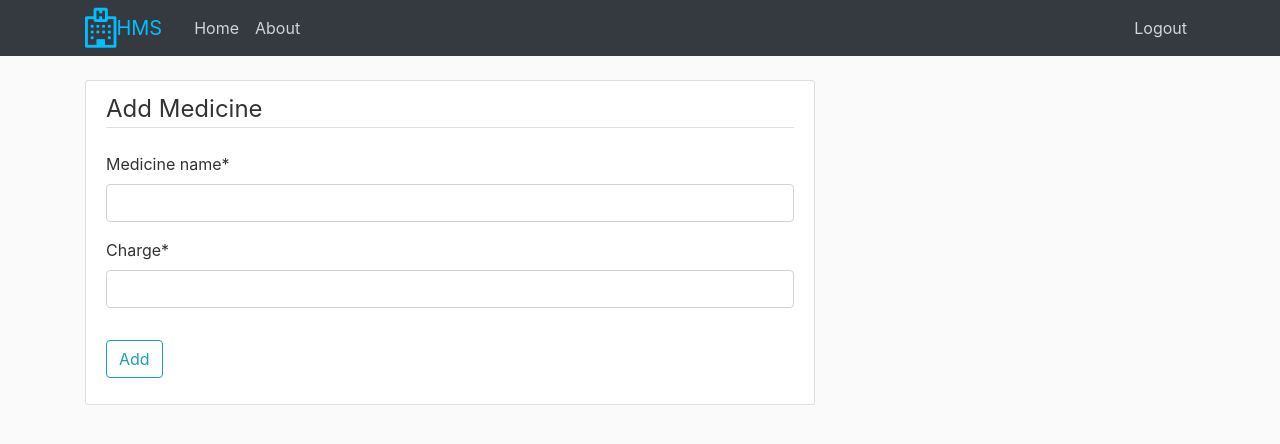
After one commit to ayushipandya89/Hospital-Management-System, a Django app: page /medicine/ in a window 1280 px wide. The commit adds this page. Shown: the top 444 px of the page. Run offline with Django 4.2, Linux system fonts and the light colour scheme; a user stored in the database is signed in; tables that the repository leaves empty hold one stand-in row (values such as "Sample post"); some libraries are stand-ins or nearby versions.

Commit message:
add medicine

```diff
--- a/users/admin.py
+++ b/users/admin.py
@@ -1,6 +1,6 @@
 from django.contrib import admin
 
-from .models import CustomUser, Patient, Staff, Feedback, Prescription, Emergency
+from .models import CustomUser, Patient, Staff, Feedback, Emergency, Medicine, Prescription
 
 admin.site.register(CustomUser)
 admin.site.register(Staff)
@@ -8,3 +8,4 @@ admin.site.register(Patient)
 admin.site.register(Feedback)
 admin.site.register(Prescription)
 admin.site.register(Emergency)
+admin.site.register(Medicine)
--- a/users/forms.py
+++ b/users/forms.py
@@ -2,7 +2,7 @@ from django import forms
 from django.contrib.auth.forms import UserCreationForm
 from django.core.exceptions import ValidationError
 
-from .models import CustomUser, Patient, Staff, Feedback, Prescription, Emergency
+from .models import CustomUser, Patient, Staff, Feedback, Emergency, Medicine, Prescription
 
 
 class UserRegisterForm(UserCreationForm):
@@ -80,14 +80,21 @@ class PrescriptionForm(forms.ModelForm):
 
     class Meta:
         model = Prescription
-        fields = ['patient', 'medicine', 'time', 'dose']
-        widgets = {
-            'time': forms.TimeInput(format='%H:%M'),
-        }
+        fields = ['patient', 'medicine', 'count']
 
-    # def __init__(self, *args, **kwargs):
-    #     super(PrescriptionForm, self).__init__(*args, **kwargs)
-    #     self.fields['patient'].queryset = Admit.objects.filter(out_date__isnull=True)
+    def clean(self):
+        cleaned_data = super().clean()
+        fetch_medicine = cleaned_data.get("medicine")
+        fetch_count = cleaned_data.get("count")
+        query = Medicine.objects.filter(medicine_name=fetch_medicine)
+        if not query:
+            raise ValidationError(
+                "You can not prescribe this medicine....please add the medicine first"
+            )
+        if fetch_count <= 0:
+            raise ValidationError(
+                "count can not be less than zero"
+            )
 
 
 class PrescriptionUpdateForm(forms.ModelForm):
@@ -97,7 +104,21 @@ class PrescriptionUpdateForm(forms.ModelForm):
 
     class Meta:
         model = Prescription
-        fields = ['medicine', 'time', 'dose']
+        fields = ['medicine', 'count']
+
+    def clean(self):
+        cleaned_data = super().clean()
+        fetch_medicine = cleaned_data.get("medicine")
+        fetch_count = cleaned_data.get("count")
+        query = Medicine.objects.filter(medicine_name=fetch_medicine)
+        if not query:
+            raise ValidationError(
+                "You can not prescribe this medicine....please add the medicine first"
+            )
+        if fetch_count <=0:
+            raise ValidationError(
+                "count can not be less than zero"
+            )
 
 
 class EmergencyForm(forms.ModelForm):
@@ -112,3 +133,23 @@ class EmergencyForm(forms.ModelForm):
     def __init__(self, *args, **kwargs):
         super(EmergencyForm, self).__init__(*args, **kwargs)
         self.fields['staff'].queryset = Staff.objects.filter(is_approve=True).filter(is_available=True)
+
+
+class MedicineForm(forms.ModelForm):
+    """
+    class for creating form for adding medicine
+    """
+
+    class Meta:
+        model = Medicine
+        fields = ['medicine_name', 'charge']
+
+
+class MedicineUpdateForm(forms.ModelForm):
+    """
+    This class is used to update fields of medicine table.
+    """
+
+    class Meta:
+        model = Medicine
+        fields = ['medicine_name', 'charge']
--- a/users/models.py
+++ b/users/models.py
@@ -90,8 +90,7 @@ class Prescription(models.Model):
     patient = models.ForeignKey(Patient, on_delete=models.CASCADE)
     staff = models.ForeignKey(Staff, on_delete=models.CASCADE)
     medicine = models.CharField(max_length=500)
-    time = models.TimeField(help_text='Please use that format:%H:%M....for example= 09:00')
-    dose = models.IntegerField()
+    count = models.IntegerField()
 
 
 class Emergency(models.Model):
@@ -102,4 +101,12 @@ class Emergency(models.Model):
     staff = models.ForeignKey(Staff, on_delete=models.CASCADE)
     datetime = models.DateTimeField(default=timezone.now)
     disease = models.CharField(max_length=500)
-    charge = models.IntegerField()
+    charge = models.DecimalField(max_digits=10, decimal_places=2)
+
+
+class Medicine(models.Model):
+    """
+    class for creating table for medicine
+    """
+    medicine_name = models.CharField(max_length=200)
+    charge = models.DecimalField(max_digits=5, decimal_places=2)
--- /dev/null
+++ b/users/templates/users/add_medicine.html
@@ -0,0 +1,17 @@
+{% extends 'Hospital/base.html' %}
+{% load crispy_forms_filters %}
+{% load crispy_forms_tags %}
+{% block content %}
+	<div class="content-section">
+		<form method="POST" enctype="multipart/form-data">
+			{% csrf_token %}
+			<fieldset class="form-group">
+				<legend class="border-bottom mb-4">Add Medicine</legend>
+				{{ form|crispy }}
+			</fieldset>
+			<div class="form-group">
+				<button class="btn btn-outline-info" type='submit'>Add</button>
+			</div>
+		</form>
+	</div>
+{% endblock content %}
--- a/users/templates/users/view_prescription.html
+++ b/users/templates/users/view_prescription.html
@@ -12,8 +12,7 @@
             <th>Staff</th>
             <th>Patient</th>
             <th>Medicine Name</th>
-            <th>Time</th>
-            <th>Dose</th>
+            <th>Count</th>
 
 
             </tr>
@@ -23,8 +22,7 @@
                 <td>{{ pre.staff }}</td>
                 <td>{{ pre.patient.patient }}</td>
                 <td>{{ pre.medicine }}</td>
-                <td>{{ pre.time }}</td>
-                <td>{{ pre.dose }}</td>
+                <td>{{ pre.count }}</td>
                 <td> <a href="{% url 'update-prescription' pre.id %}""><button type="button" class="btn btn-outline-secondary">Update</button></td>
               </tr>
             {% endfor %}
--- a/users/urls.py
+++ b/users/urls.py
@@ -2,7 +2,7 @@ from django.urls import path, include
 from . import views as user_views
 from django.contrib.auth import views as auth_views
 
-from .views import ViewUser, ViewStaff, ViewFeedback, ViewEmergency
+from .views import ViewUser, ViewStaff, ViewFeedback, ViewEmergency, ViewMedicine, ViewPrescription
 
 urlpatterns = [
     path('register/', user_views.Register.as_view(), name='register'),
@@ -25,10 +25,13 @@ urlpatterns = [
     path('view_user/', ViewUser.as_view(), name='view-user'),
     path('view_staff/', ViewStaff.as_view(), name='view-staff'),
     path('prescription/', user_views.PatientPrescription.as_view(), name='prescription'),
-    path('view_prescription/', ViewEmergency.as_view(), name='view-prescription'),
+    path('view_prescription/', ViewPrescription.as_view(), name='view-prescription'),
     path('<pk>/update_prescription/', user_views.PrescriptionUpdate.as_view(), name='update-prescription'),
     path('emergency/', user_views.EmergencyCase.as_view(), name='emergency'),
     path('view_emergency/', ViewEmergency.as_view(), name='view-emergency'),
+    path('medicine/', user_views.AddMedicine.as_view(), name='add-medicine'),
+    path('<pk>/update_medicine/', user_views.MedicineUpdate.as_view(), name='update-medicine'),
+    path('view_medicine/', ViewMedicine.as_view(), name='view-medicine'),
     path('feedback/', user_views.EnterFeedback.as_view(), name='feedback'),
     path('view_feedback/', ViewFeedback.as_view(), name='view-feedback'),
     path('', include('Hospital.urls')),
--- a/users/views.py
+++ b/users/views.py
@@ -4,9 +4,9 @@ from django.shortcuts import redirect, render, get_object_or_404
 from django.urls import reverse, reverse_lazy
 from django.views.generic import CreateView, UpdateView, DeleteView, ListView
 from .forms import UserRegisterForm, UserUpdateForm, PatientRegistrationForm, StaffUpdateForm, FeedbackForm, \
-    PrescriptionForm, PrescriptionUpdateForm, EmergencyForm
+    EmergencyForm, MedicineForm, MedicineUpdateForm, PrescriptionForm, PrescriptionUpdateForm
 
-from .models import CustomUser, Patient, Staff, Feedback, Prescription, Emergency
+from .models import CustomUser, Patient, Staff, Feedback, Emergency, Medicine, Prescription
 
 
 class Register(SuccessMessageMixin, CreateView):
@@ -222,7 +222,7 @@ class PrescriptionUpdate(SuccessMessageMixin, UpdateView):
         return query_set
 
     def get_success_url(self):
-        return reverse('Hospital-home')
+        return reverse('view-prescription')
 
 
 class ViewPrescription(ListView):
@@ -271,7 +271,7 @@ class ViewEmergency(ListView):
     """
     class for view the list of emergency cases
     """
-    model = Prescription
+    model = Emergency
     template_name = 'users/view_emergency.html'
     context_object_name = 'emergency'
 
@@ -286,3 +286,70 @@ class ViewEmergency(ListView):
 
     def user_has_permissions(self, request):
         return self.request.user.is_superuser
+
+
+class AddMedicine(CreateView, SuccessMessageMixin):
+    """
+    class for adding medicines
+    """
+    form_class = MedicineForm
+    template_name = 'users/add_medicine.html'
+
+    def dispatch(self, request, *args, **kwargs):
+        if self.user_has_permissions(request):
+            return super(AddMedicine, self).dispatch(
+                request, *args, **kwargs)
+        return render(request, 'appointment/not_admin.html')
+
+    def user_has_permissions(self, request):
+        return request.user.role == 'D'
+
+    def get_success_url(self):
+        messages.success(self.request, f"Medicine added successfully")
+        return reverse("Hospital-home")
+
+
+class ViewMedicine(ListView):
+    """
+    class for view the list of medicine
+    """
+    model = Medicine
+    template_name = 'users/view_medicine.html'
+    context_object_name = 'medicine'
+
+    def get_queryset(self):
+        return self.model.objects.all().order_by('id')
+
+    def dispatch(self, request, *args, **kwargs):
+        if self.user_has_permissions(request):
+            return super(ViewMedicine, self).dispatch(
+                request, *args, **kwargs)
+        return render(request, 'appointment/not_admin.html')
+
+    def user_has_permissions(self, request):
+        return request.user.role == 'D'
+
+
+class MedicineUpdate(SuccessMessageMixin, UpdateView):
+    """
+    This class is for update the medicine information.
+    """
+    form_class = MedicineUpdateForm
+    template_name = 'users/medicine_update.html'
+    success_message = "Your medicine was updated successfully"
+
+    def get_queryset(self):
+        query_set = Medicine.objects.filter(id=self.kwargs['pk'])
+        return query_set
+
+    def get_success_url(self):
+        return reverse('view-medicine')
+
+    def dispatch(self, request, *args, **kwargs):
+        if self.user_has_permissions(request):
+            return super(MedicineUpdate, self).dispatch(
+                request, *args, **kwargs)
+        return render(request, 'appointment/not_admin.html')
+
+    def user_has_permissions(self, request):
+        return request.user.role == 'D'
```
Also changed, not shown: Hospital/templates/Hospital/doc_home.html (+14 -0 lines), users/templates/users/medicine_update.html (added, +16 -0 lines), users/templates/users/view_medicine.html (added, +30 -0 lines), users/migrations/0020_emergency.py (added), users/migrations/0021_medicine.py (added), users/migrations/0022_delete_prescription.py (added), users/migrations/0023_prescription.py (added), users/migrations/0024_alter_emergency_charge.py (added), users/migrations/0025_rename_count_prescription_count.py (added).
